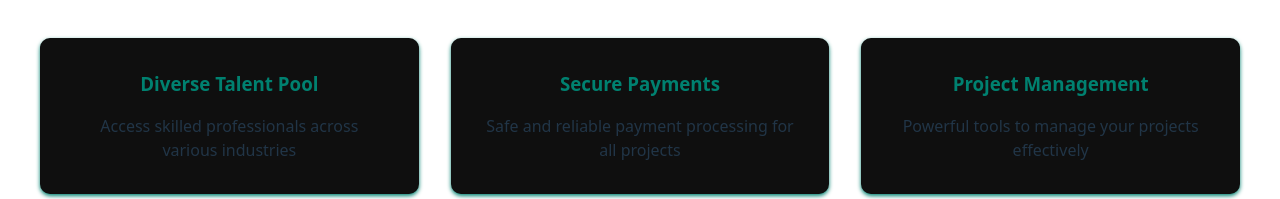
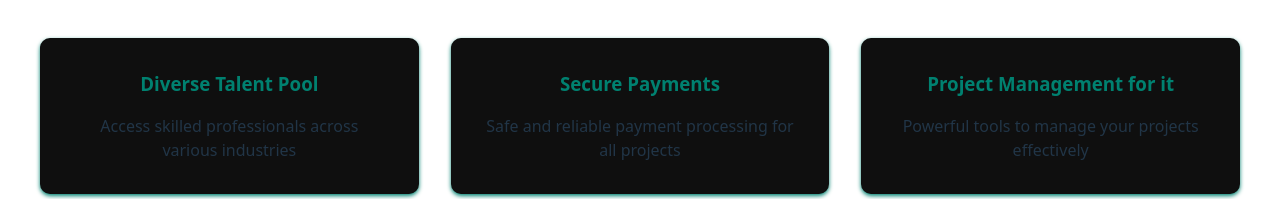
Before and after one commit to aryansoni2811/ProConnect, a React (Vite) app in the folder ProConnect_Frontend/: page / in a window 1280 px wide. Shown: the part 717-916 px from the top of the page. Built offline with nearby package versions, Linux system fonts and the light colour scheme.

Commit message:
normal commit

```diff
--- a/ProConnect_Frontend/src/pages/Home/Home.jsx
+++ b/ProConnect_Frontend/src/pages/Home/Home.jsx
@@ -30,7 +30,7 @@ const Home = () => {
             <p>Safe and reliable payment processing for all projects</p>
           </div>
           <div className="feature-card">
-            <h3>Project Management</h3>
+            <h3>Project Management for it</h3>
             <p>Powerful tools to manage your projects effectively</p>
           </div>
         </div>
```
